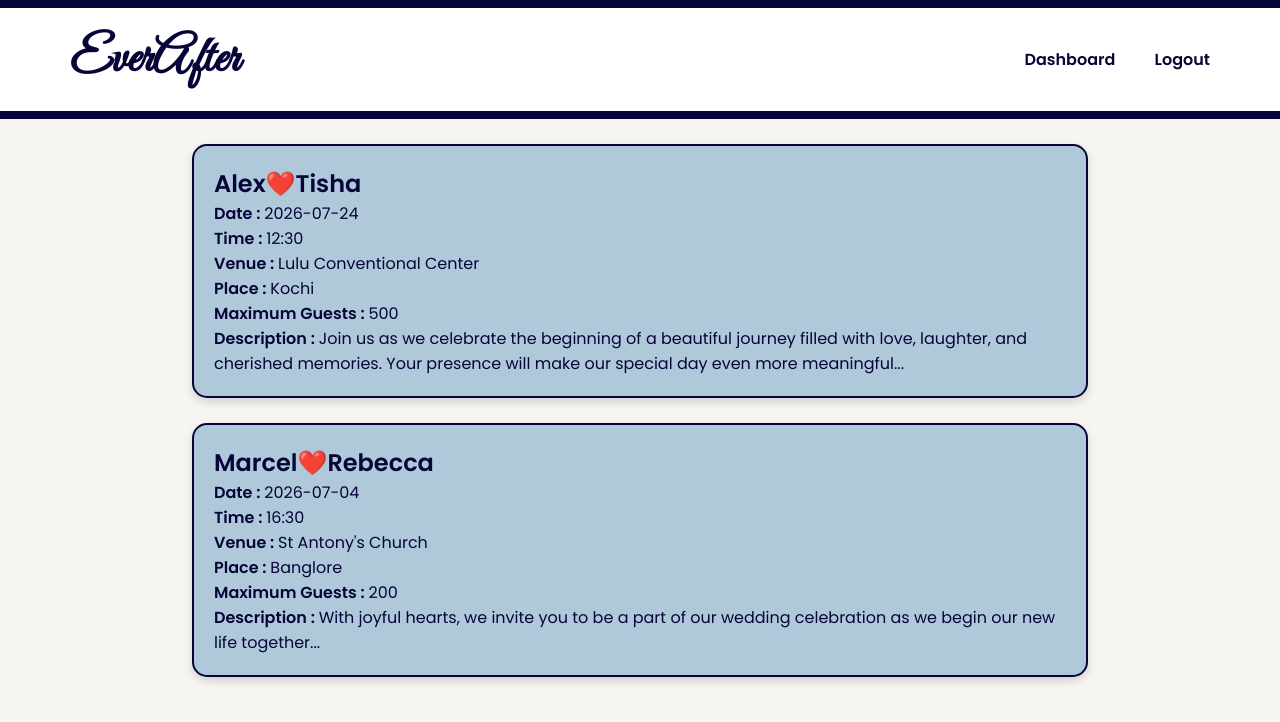
After one commit to Ashera-Sage/EverAfter, a Flask app: page /view-weddings in a window 1280 px wide. The commit adds this page. Shown: the top 722 px of the page. Run offline with Flask 3, Linux system fonts and the light colour scheme.

Commit message:
View wedding page ready for the organizer(admin)

```diff
--- a/app.py
+++ b/app.py
@@ -66,6 +66,11 @@ def create_wedding():
 
     return render_template("create_wedding.html")
 
+@app.route("/view-weddings")
+def view_weddings():
+    with open("data/weddings.json","r") as file:
+        weddings=json.load(file)
+    return render_template("view_weddings.html",weddings=weddings)
 
 if __name__=="__main__":
     app.run(debug=True)
--- a/data/weddings.json
+++ b/data/weddings.json
@@ -8,5 +8,15 @@
         "place": "Kochi",
         "guests": 500,
         "description": "Join us as we celebrate the beginning of a beautiful journey filled with love, laughter, and cherished memories. Your presence will make our special day even more meaningful..."
+    },
+    {
+        "groom": "Marcel",
+        "bride": "Rebecca",
+        "date": "2026-07-04",
+        "time": "16:30",
+        "venue": "St Antony's Church",
+        "place": "Banglore",
+        "guests": 200,
+        "description": "With joyful hearts, we invite you to be a part of our wedding celebration as we begin our new life together..."
     }
 ]
--- a/static/css/style.css
+++ b/static/css/style.css
@@ -530,3 +530,13 @@ footer{
     font-family:'Poppins',sans-serif;
     box-sizing:border-box;
 }
+
+.wedding-card{
+    background: #afc9db;
+    border: 2px solid #070537;
+    border-radius: 15px;
+    padding: 20px;
+    margin: 25px auto;
+    width: 70%;
+    box-shadow: 0 4px 10px rgba(0,0,0,0.15);
+}
--- a/templates/admin_login.html
+++ b/templates/admin_login.html
@@ -10,9 +10,7 @@
     <!-- Google Fonts -->
     <link rel="preconnect" href="https://fonts.googleapis.com">
     <link rel="preconnect" href="https://fonts.gstatic.com" crossorigin>
-
     <link href="https://fonts.googleapis.com/css2?family=Great+Vibes&family=Poppins:wght@300;400;500;600&family=Cormorant+Garamond:wght@500;600&display=swap" rel="stylesheet">
-
     <!-- CSS -->
     <link rel="stylesheet" href="{{ url_for('static', filename='css/style.css') }}">
 </head>
--- /dev/null
+++ b/templates/view_weddings.html
@@ -0,0 +1,41 @@
+<!DOCTYPE html>
+<html lang="en">
+<head>
+    <meta charset="UTF-8">
+    <meta name="viewport" content="width=device-width, initial-scale=1.0">
+    <title>Viewing the created weddings</title>
+
+    <!-- Google Fonts -->
+    <link rel="preconnect" href="https://fonts.googleapis.com">
+    <link rel="preconnect" href="https://fonts.gstatic.com" crossorigin>
+    <link href="https://fonts.googleapis.com/css2?family=Great+Vibes&family=Poppins:wght@300;400;500;600&family=Cormorant+Garamond:wght@500;600&display=swap" rel="stylesheet">
+    <!-- CSS -->
+    <link rel="stylesheet" href="{{ url_for('static', filename='css/style.css') }}">
+
+</head>
+<body>
+    <nav class="navbar">
+    <div class="logo">
+        <h2>EverAfter</h2>
+    </div>
+    <div class="nav-links">
+        <a href="/dashboard">Dashboard</a>
+        <a href="/logout">Logout</a>
+    </div>
+    </nav>
+
+    {% for wedding in weddings %}
+
+    <div class="wedding-card">
+    <h2>{{wedding.groom}}❤️{{wedding.bride}}</h2>
+    <p><strong>Date : </strong>{{wedding.date}}</p>
+    <p><strong>Time : </strong>{{wedding.time}}</p>
+    <p><strong>Venue : </strong>{{wedding.venue}}</p>
+    <p><strong>Place : </strong>{{wedding.place}}</p>
+    <p><strong>Maximum Guests : </strong>{{wedding.guests}}</p>
+    <p><strong>Description : </strong>{{wedding.description}}</p>
+    </div>
+
+    {% endfor %}
+</body>
+</html>
```
Also changed, not shown: templates/create_wedding.html (+3 -4 lines), templates/dashboard.html (+4 -5 lines), templates/index.html (+1 -13 lines).
